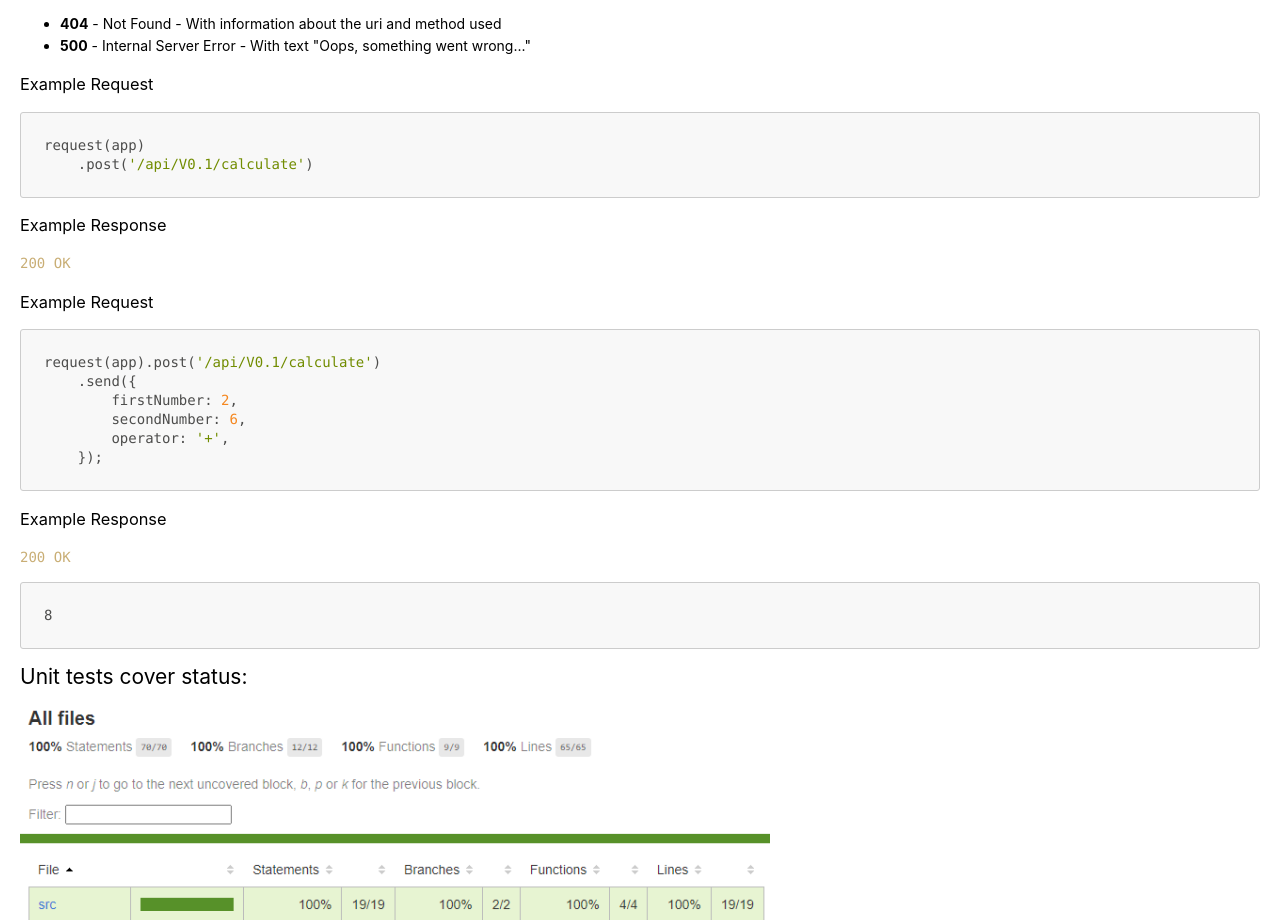
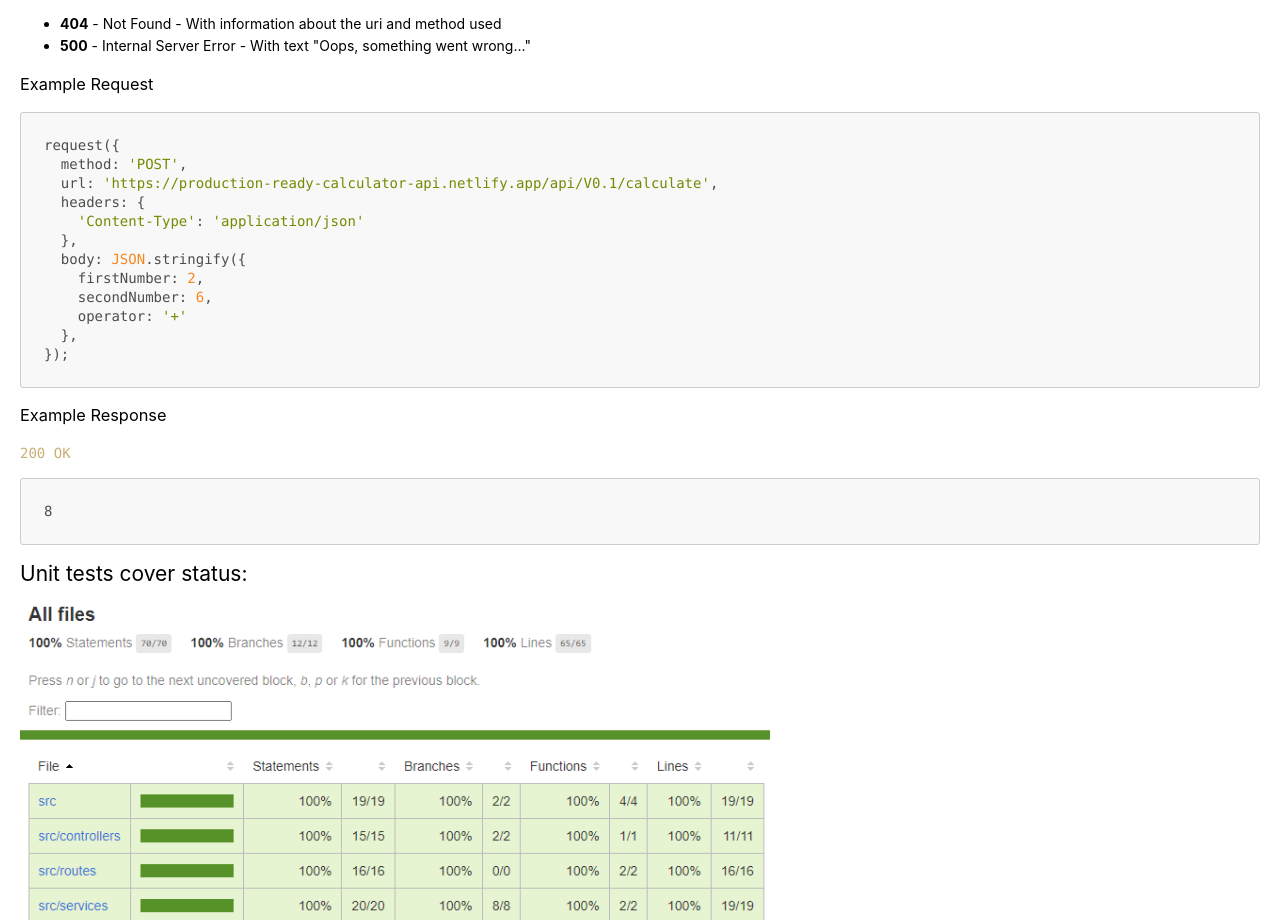
Before and after one commit to OrenVilderman/production-ready-api-test, a website: page index.html in a window 1280 px wide. Shown: the part 1770-2690 px from the top of the page. Drawn offline with Linux system fonts and the light colour scheme; a script that the page names is missing.

Commit message:
Changed readme to be more usable for postman users

```diff
--- a/index.html
+++ b/index.html
@@ -426,18 +426,18 @@
 		<li><strong>500</strong> - Internal Server Error - With text &quot;Oops, something went wrong...&quot;</li>
 	</ul>
 	<h3 id="example-request">Example Request</h3>
-	<pre class="hljs"><code><div>request(app)
-	.post(<span class="hljs-string">'/api/V0.1/calculate'</span>)
-</div></code></pre>
-	<h3 id="example-response">Example Response</h3>
-	<p><code>200 OK</code></p>
-	<h3 id="example-request">Example Request</h3>
-	<pre class="hljs"><code><div>request(app).post(<span class="hljs-string">'/api/V0.1/calculate'</span>)
-    .send({
-        firstNumber: <span class="hljs-number">2</span>,
-        secondNumber: <span class="hljs-number">6</span>,
-        operator: <span class="hljs-string">'+'</span>,
-    });
+	<pre class="hljs"><code><div>request({
+  method: <span class="hljs-string">'POST'</span>,
+  url: <span class="hljs-string">'https://production-ready-calculator-api.netlify.app/api/V0.1/calculate'</span>,
+  headers: {
+    <span class="hljs-string">'Content-Type'</span>: <span class="hljs-string">'application/json'</span>
+  },
+  body: <span class="hljs-built_in">JSON</span>.stringify({
+    firstNumber: <span class="hljs-number">2</span>,
+    secondNumber: <span class="hljs-number">6</span>,
+    operator: <span class="hljs-string">'+'</span>
+  },
+});
 </div></code></pre>
 	<h3 id="example-response">Example Response</h3>
 	<p><code>200 OK</code></p>
```
Also changed, not shown: __tests__/negative.test.ts (+1 -1 lines), README.md.
